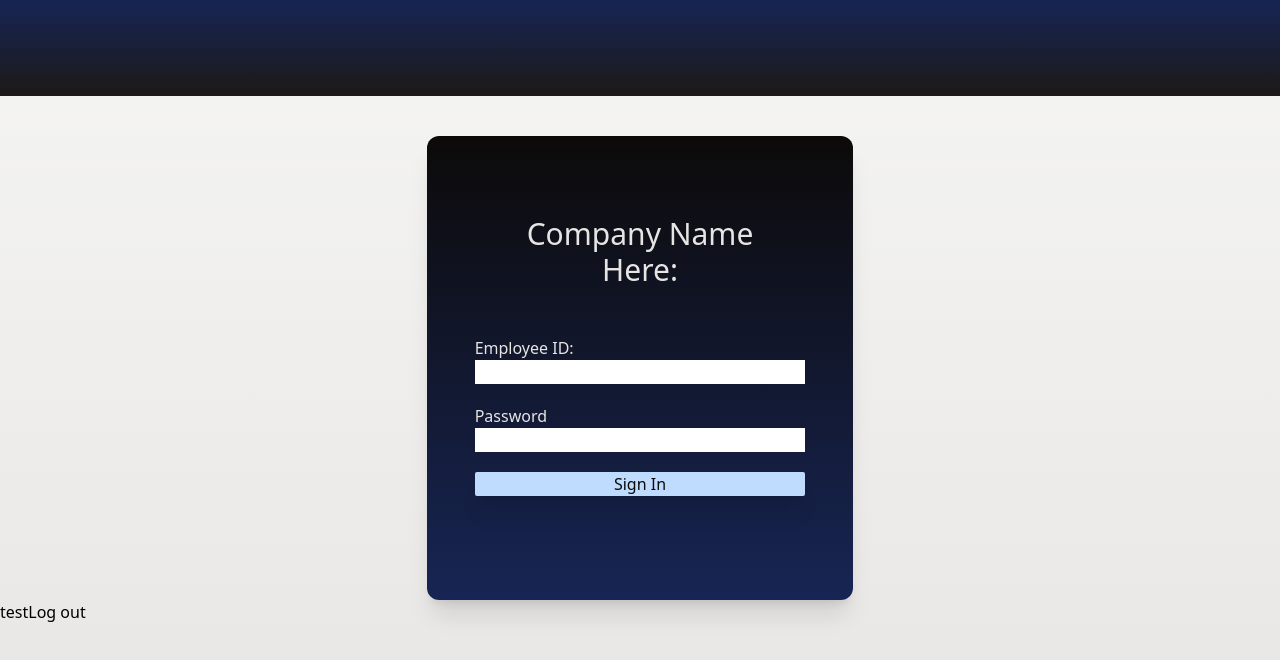
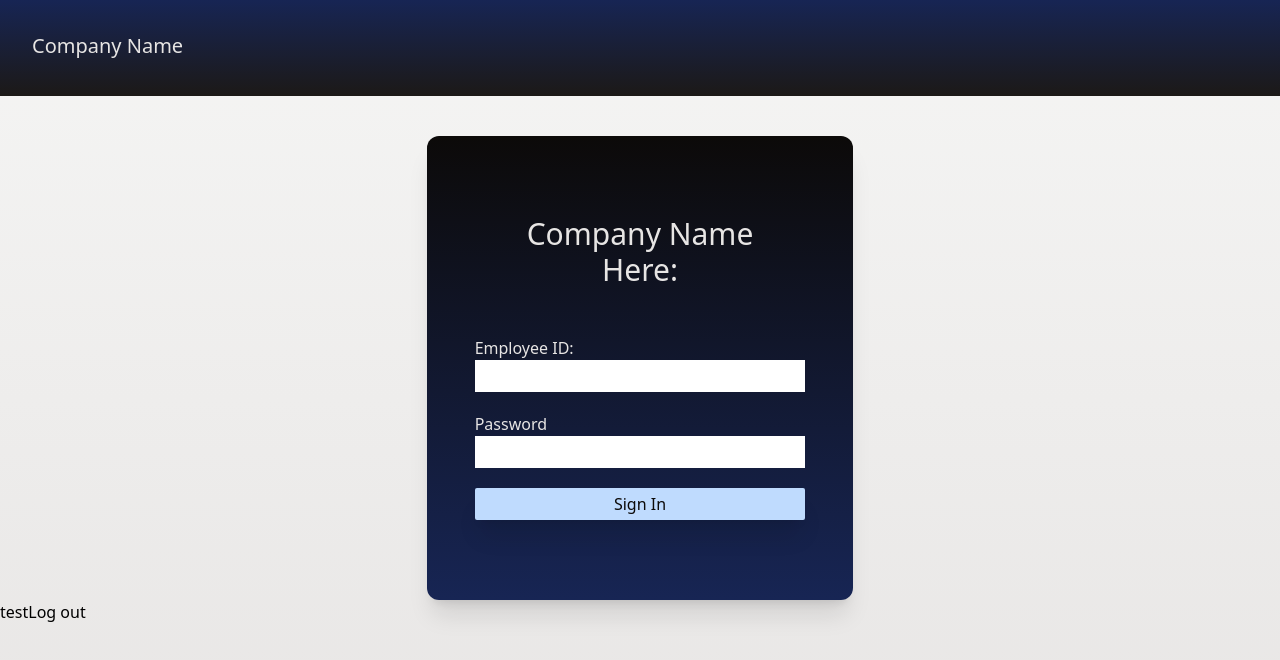
Before and after one commit to sjverdejo/Employee-Shift-Tracker, a React (Vite) app in the folder frontend/: page / in a window 1280 px wide. Shown: the top 660 px of the page. Built offline with nearby package versions, Linux system fonts and the light colour scheme; no server answers.

Commit message:
Nav complete styling

```diff
--- a/frontend/src/components/authentication/SignInForm.tsx
+++ b/frontend/src/components/authentication/SignInForm.tsx
@@ -15,7 +15,7 @@ const SignInForm = () => {
   const submitForm = async (e: React.FormEvent<HTMLFormElement>) => {
     e.preventDefault()
     if (employeeId === '' || password === '') {
-      dispatch(alert_message('Please full both fields.'))
+      dispatch(alert_message('Please fill both fields.'))
       return
     }
 
@@ -41,14 +41,14 @@ const SignInForm = () => {
           <div className='mt-4 flex flex-col space-y-5'>
             <div>
               <label className='block'>Employee ID: </label>
-              <input className='w-full text-stone-950' type='text' value={employeeId} onChange={({target}) => setEmployeeId(target.value)}/>
+              <input className='w-full text-stone-950 p-1' type='text' value={employeeId} onChange={({target}) => setEmployeeId(target.value)}/>
             </div>
             <div>
               <label className='block'>Password</label>
-              <input className='w-full text-stone-950' type='password' value={password} onChange={({target}) => setPassword(target.value)}/>
+              <input className='w-full text-stone-950 p-1' type='password' value={password} onChange={({target}) => setPassword(target.value)}/>
             </div>
           </div>
-          <button type='submit' className='mt-5 bg-blue-200 text-stone-950 rounded-sm shadow-xl'>Sign In</button>
+          <button type='submit' className='p-1 mt-5 bg-blue-200 text-stone-950 rounded-sm shadow-xl'>Sign In</button>
         </div>
       </form>
       </div>
--- a/frontend/src/components/navigation/AdminNav.tsx
+++ b/frontend/src/components/navigation/AdminNav.tsx
@@ -1,13 +1,12 @@
-import { Link } from 'react-router-dom'
 import CommonNav from './CommonNav'
-
+import NavLink from './NavLink'
 const AdminNav = () => {
   return (
-    <>
+    <div className='text-stone-200 flex space-x-10'>
       <CommonNav />
-      <Link to='/dashboard/employees'>All Employees</Link>
-      <Link to={`/dashboard/shifts`}>All Shifts</Link>
-    </>
+      <NavLink page='/dashboard/employees' text='Employees' />
+      <NavLink page='/dashboard/shifts' text='Shifts' />
+    </div>
   )
 }
 
--- a/frontend/src/components/navigation/CommonNav.tsx
+++ b/frontend/src/components/navigation/CommonNav.tsx
@@ -1,12 +1,12 @@
-import { Link } from 'react-router-dom'
 import { useAppSelector } from '../../hooks/redux-hooks'
+import NavLink from './NavLink'
 
 const CommonNav = () => {
   const user = useAppSelector((state) => state.user)
   return (
     <>
-      <Link to='/dashboard'>Home</Link>
-      <Link to={`/dashboard/employee/${user.e_ID}`}>My Profile</Link>
+      <NavLink page='/dashboard' text='Home'/>
+      <NavLink page={`/dashboard/employee/${user.e_ID}`} text='My Profile' />
     </>
   )
 }
--- a/frontend/src/components/navigation/EmployeeNav.tsx
+++ b/frontend/src/components/navigation/EmployeeNav.tsx
@@ -1,14 +1,14 @@
-import { Link } from 'react-router-dom'
 import { useAppSelector } from '../../hooks/redux-hooks'
 import CommonNav from './CommonNav'
+import NavLink from './NavLink'
 
 const EmployeeNav = () => {
   const user = useAppSelector((state) => state.user)
   return (
-    <>
+    <div className='text-stone-200 flex space-x-10'>
       <CommonNav />
-      <Link to={`/dashboard/shifts/${user.e_ID}`}>My Shifts</Link>
-    </>
+      <NavLink page={`/dashboard/shifts/${user.e_ID}`} text='Shifts' />
+    </div>
   )
 }
 
--- a/frontend/src/components/navigation/NavBar.tsx
+++ b/frontend/src/components/navigation/NavBar.tsx
@@ -9,7 +9,8 @@ const NavBar = () => {
   const isNotNull = user.is_admin !== null
 
   return (
-    <div className='bg-gradient-to-t from-stone-900 to-blue-950 h-24'>
+    <div className='bg-gradient-to-t from-stone-900 to-blue-950 h-24 flex justify-between p-8'>
+      <h1 className='text-stone-200 text-xl'>Company Name</h1>
       { isNotNull &&
         <nav>
           {user.is_admin ? <AdminNav /> : <EmployeeNav />}
--- /dev/null
+++ b/frontend/src/components/navigation/NavLink.tsx
@@ -0,0 +1,8 @@
+import { Link } from 'react-router-dom'
+const NavLink = ({page, text}: {page:string, text: string}) => {
+  return (
+    <Link className='focus:bg-stone-200 focus:text-stone-950 w-24 focus:rounded-xl focus:shadow-xl text-center' to={page}>{text}</Link>
+  )
+}
+
+export default NavLink
```
